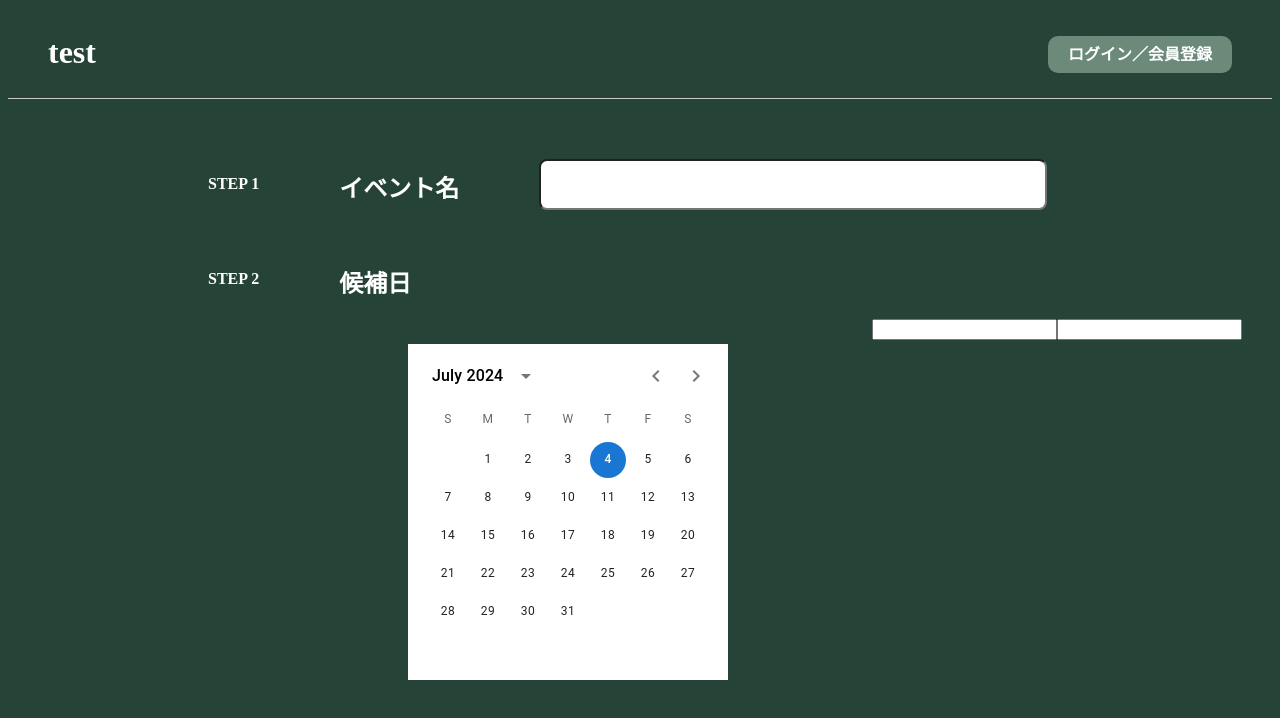
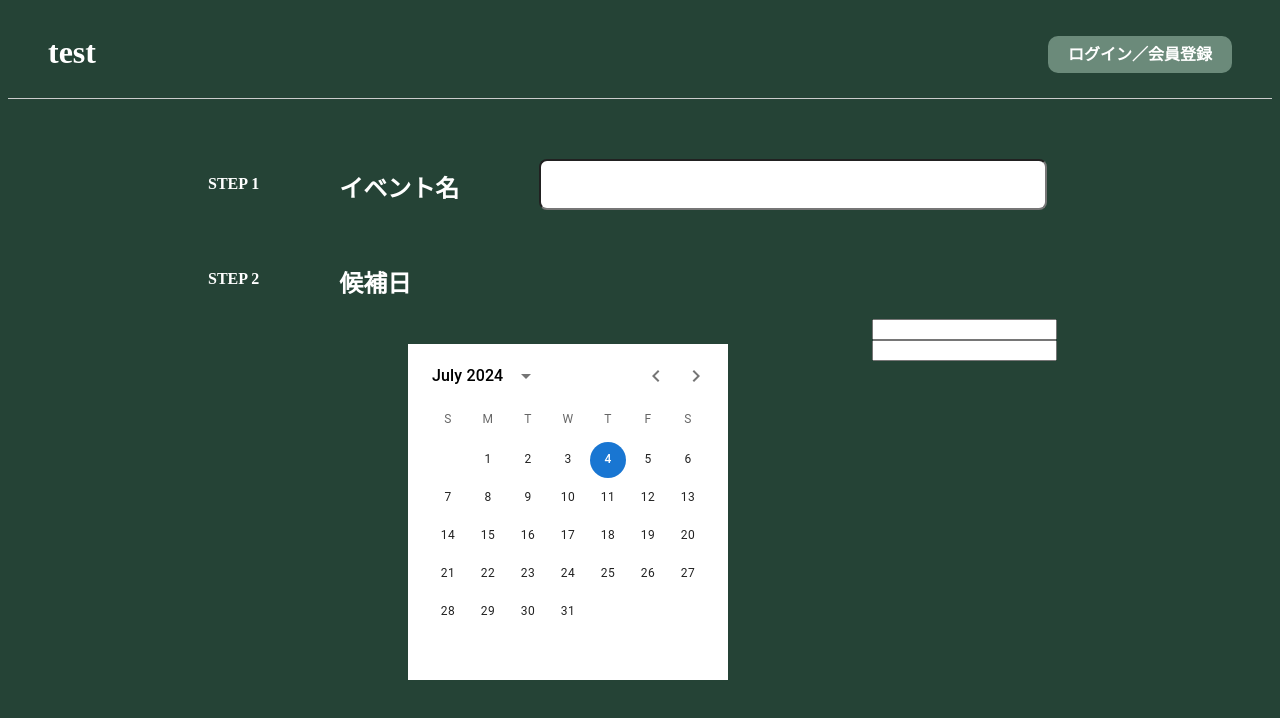
Before and after one commit to tomturner14/nomikaisan, a Next.js app: page / in a window 1280 px wide. Shown: the top 718 px of the page. Built offline with nearby package versions, Linux system fonts and the light colour scheme.

Commit message:
date-input-section flex-flow

```diff
--- a/src/app/globals.css
+++ b/src/app/globals.css
@@ -89,3 +89,8 @@ a {
 .date-section {
   display: flex;
 }
+
+.input-section {
+  display: flex;
+  flex-flow: column;
+}
--- a/src/app/page.js
+++ b/src/app/page.js
@@ -66,11 +66,13 @@ export default function Home() {
               />
             </LocalizationProvider>
           </div>
-          <div>
-            <input type="text" className="selected-date"/>
-          </div>
-          <div>
-            <input type="text" className="memo-input"/>
+          <div className="input-section">
+            <div className="selected_date">
+              <input type="text" className="selected-date-input"/>
+            </div>
+            <div className="memo">
+              <input type="text" className="memo-input"/>
+            </div>
           </div>
         </div>
       </div>
```
